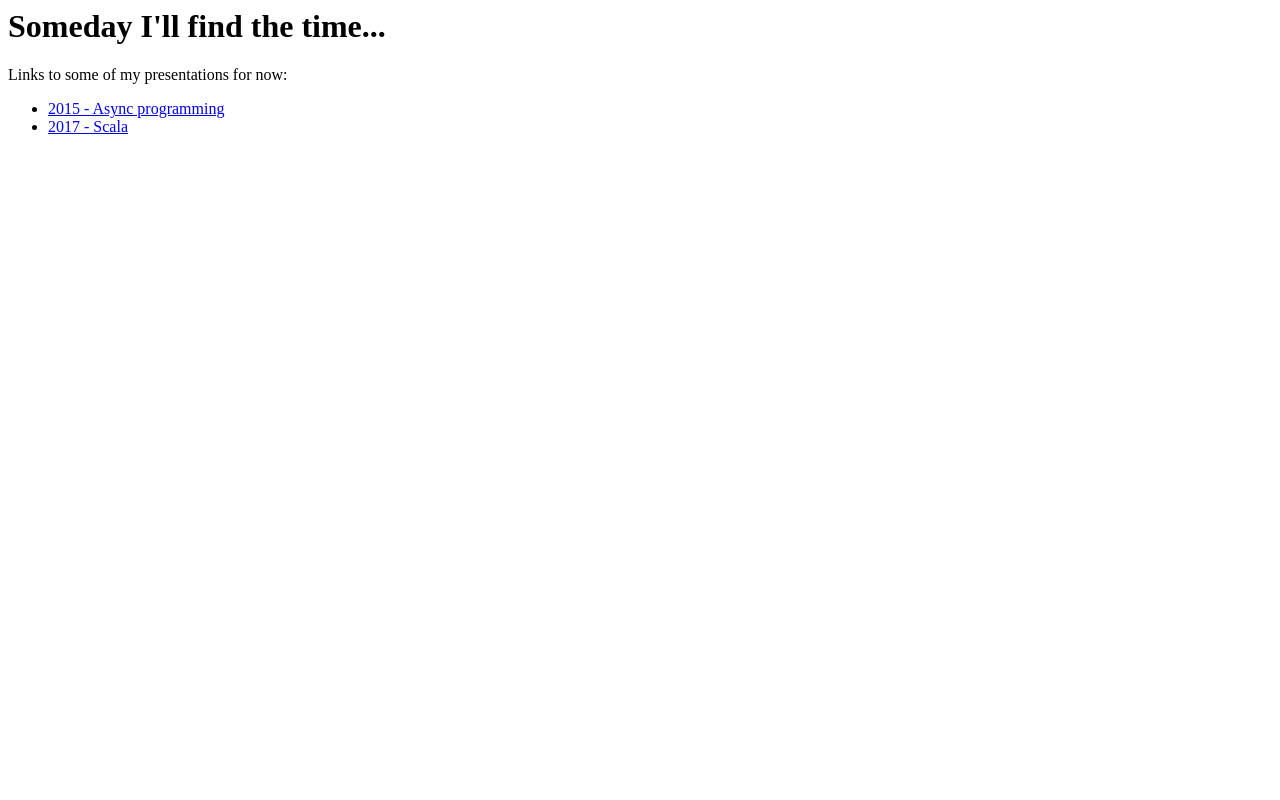
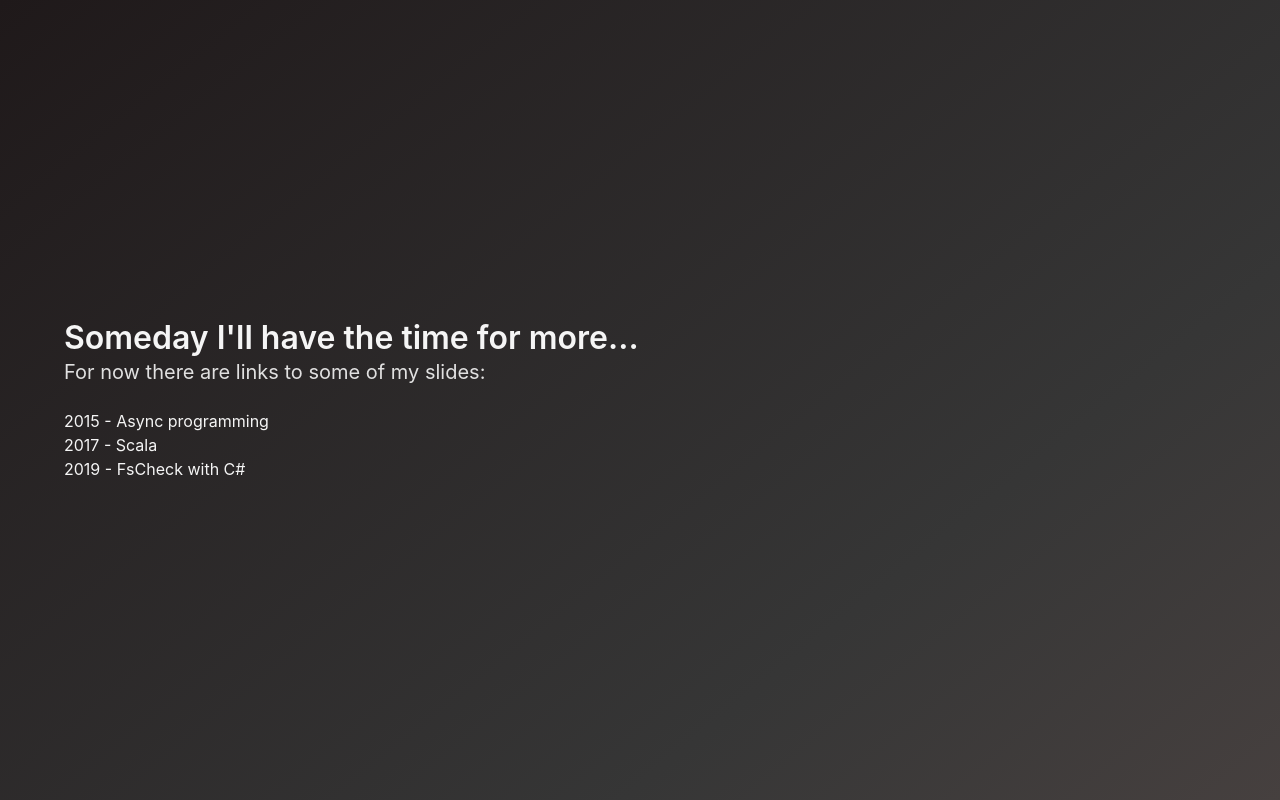
Before and after one commit to vilinski/vilinski.github.io, a plain HTML site: page index.html in a window 1280 px wide. Drawn offline with nearby package versions, Linux system fonts and the light colour scheme.

Commit message:
use bulma, add link to FsCheck

```diff
--- a/index.html
+++ b/index.html
@@ -1,12 +1,48 @@
+<!DOCTYPE html>
 <html>
+
 <head>
 	<title>vilinski.github.io</title>
+	<meta charset="utf-8">
+	<meta name="viewport" content="width=device-width, initial-scale=1">
+	<title>Hello Bulma!</title>
+	<link rel="stylesheet" href="https://cdnjs.cloudflare.com/ajax/libs/bulma/0.7.4/css/bulma.min.css">
+	<script defer src="https://use.fontawesome.com/releases/v5.3.1/js/all.js"></script>
 </head>
-	<h1>Someday I'll find the time...</h1>
-	Links to some of my presentations for now:
-	<ul>
-		<!--li><a href="vilinski.github.io/presentations/2015/wrong-scala/#">2015 - What's wrong with scala</a></li-->
-		<li><a href="https://vilinski.github.io/presentations/2015/async/#/">2015 - Async programming</a></li>
-		<li><a href="https://vilinski.github.io/presentations/2017/OopFp/#">2017 - Scala</a></li>
-	</ul>
+
+<body>
+	<section class="hero is-dark is-bold is-medium is-fullheight">
+		<div class="hero-head has-text-centered">
+			<div class="container">
+			</div>
+		</div>
+		<div class="hero-body">
+			<div class="container is-large">
+					<h1 class="title">
+							Someday I'll have the time for more...
+						</h1>
+						<h2 class="subtitle">
+							For now there are links to some of my slides:
+						</h2>
+
+				<ul class="is-large has-text-left">
+					<li>
+						<a href="https://vilinski.github.io/presentations/2015/async/#/">2015 - Async programming</a>
+					</li>
+					<li>
+						<a href="https://vilinski.github.io/presentations/2017/OopFp/#">2017 - Scala</a>
+					</li>
+					<li>
+						<a href="https://vilinski.github.io/presentations/2019/FsCheck/#">2019 - FsCheck with C#</a>
+					</li>
+				</ul>
+			</div>
+		</div>
+		<div class="hero-foot">
+			<div class="container">
+			</div>
+		</div>
+	</section>
+</body>
+
 </html>
```
